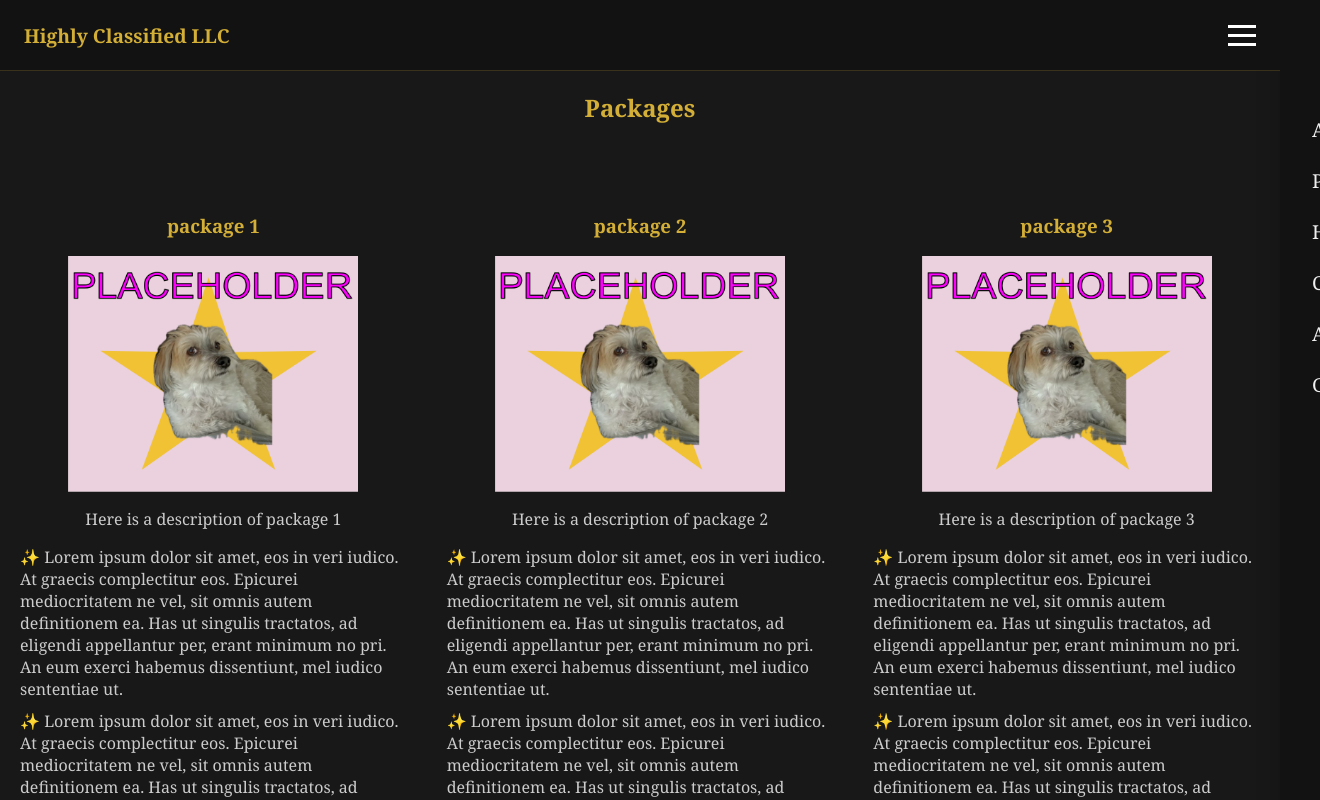
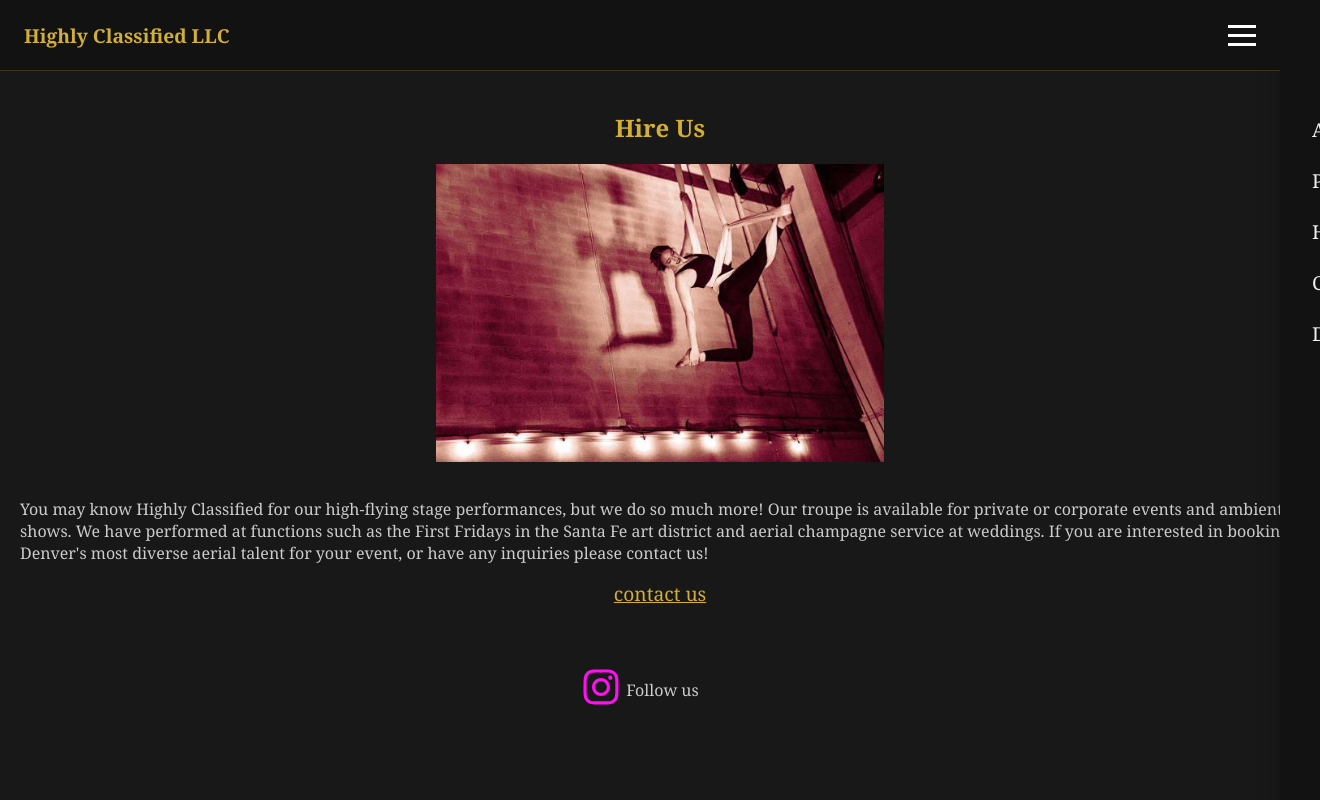
Before and after one commit to sinkbrookstein/highly-classified-site, a React (Vite) app: page /hire-us in a window 1280 px wide. Shown: the top 800 px of the page, 1320 px wide, since content can reach past the window. Built offline with nearby package versions, Linux system fonts and the light colour scheme.

Commit message:
latest content updates - get the most priority items up and running

```diff
--- a/src/App.jsx
+++ b/src/App.jsx
@@ -8,6 +8,7 @@ import Layout from "./pages/Layout.jsx";
 import AuditionsPage from "./pages/AuditionsPage.jsx";
 import HireUsPage from "./pages/HireUsPage.jsx";
 import GalleryPage from "./pages/GalleryPage.jsx";
+import DonationsPage from "./pages/DonationsPage.jsx";
 import ScrollToTop from './components/ScrollToTop.jsx';
 
 export default function App() {
@@ -23,6 +24,7 @@ export default function App() {
                     <Route path="contact" element={<ContactPage/>}/>
                     <Route path="auditions" element={<AuditionsPage/>}/>
                     <Route path="gallery" element={<GalleryPage/>}/>
+                    <Route path="donations" element={<DonationsPage/>}/>
                 </Route>
             </Routes>
         </BrowserRouter>
--- a/src/assets/performances/performances.json
+++ b/src/assets/performances/performances.json
@@ -21,10 +21,18 @@
       "showtimes": ["2023-04-29T20:00:00"],
       "tickets": null
     }, {
+      "title": "Circus Game Show",
+      "image": "/images/circus_gameshow_2.jpg",
+      "description": "Improvised aerial game show",
+      "details": "Fundraiser for Monster Story",
+      "showtimes": ["2026-04-18T19:00:00"],
+      "tickets": null,
+      "venmo": "@CourtneyDayOC"
+    }, {
       "title": "Monster Story",
       "image": "/images/monster-story.png",
       "description": "Embrace your inner monster.",
-      "details": "Denver Fringe Festival 2026",
+      "details": "Denver and Fort Collins Fringe Festival 2026",
       "showtimes": ["TBD"],
       "tickets": null
     }
--- a/src/pages/AuditionsPage.jsx
+++ b/src/pages/AuditionsPage.jsx
@@ -10,7 +10,7 @@ const AuditionsPage = () => {
         </div>
     )
 };
-
+//TODO - future proof this so Coco can put in her own forms for auditions
 function AuditionsBlurb() {
     return <div className="auditions-blurb">
         <h2>Want to join us?</h2>
--- /dev/null
+++ b/src/pages/DonationsPage.jsx
@@ -0,0 +1,29 @@
+import '../styles/Donations.css';
+import Footer from "../components/Footer.jsx";
+
+const DonationsPage = () => {
+    return (
+        <div className="donations-container">
+            <DonationsBlurb/>
+            <div className="footer">
+                <Footer/>
+            </div>
+        </div>
+    )
+};
+
+function DonationsBlurb() {
+    return <div className="donations-blurb">
+        <h2>Donations</h2>
+        <p>Thank you so much for supporting us! We are a grassroots aerial troupe. 100% of
+            proceeds go directly to cast members, costuming, venue costs, etc. Your support
+            makes our performances possible. Currently, we can only accept donations through the
+            paypal link below. Thank you for supporting Denver local arts!
+        </p>
+        <div className="form">
+            <a href="https://www.paypal.com/paypalme/cocodayoc">Donate Here</a>
+        </div>
+    </div>
+}
+
+export default DonationsPage;
--- a/src/pages/HireUsPage.jsx
+++ b/src/pages/HireUsPage.jsx
@@ -1,16 +1,33 @@
 import '../styles/HireUsPage.css';
 import placeholderImage from '../assets/placeholder.png';
+import tempImage from '../assets/gallery/lisa-sling-ambient.jpg';
 import {Link} from 'react-router-dom';
 import Footer from "../components/Footer.jsx";
 
 const HireUsPage = () => {
     return (
         <div className="hire-us-container">
-            <Packages/>
+            {/*<Packages/> This will be added later, for now putting in temporary blurb*/}
+            <HireUsInfo/>
             <Footer/>
         </div>
     )
 };
+
+function HireUsInfo() {
+    return <div className="hire-us-info">
+        <h2>Hire Us</h2>
+        <img src={tempImage} alt="Hire Us" className="temp-image"/>
+        <p>
+            You may know Highly Classified for our high-flying stage performances, but we do so much more!
+            Our troupe is available for private or corporate events and ambient shows. We have performed
+            at functions such as the First Fridays in the Santa Fe art district and aerial champagne service
+            at weddings. If you are interested in booking Denver's most diverse aerial talent for your event, or
+            have any inquiries please contact us!
+        </p>
+        <a className="link"><Link to="/contact">contact us</Link></a>
+    </div>
+}
 
 function Packages() {
     return <div className="packages-container">
--- a/src/pages/HomePage.jsx
+++ b/src/pages/HomePage.jsx
@@ -75,7 +75,8 @@ function HireUsBlurb() {
         <ul className="services-list">
             <li>✨ <a className="list-link"><Link to="/performances">Aerial Stage Performances</Link></a></li>
             <li>✨ <a className="list-link"><Link to="/hire-us">Hire Us for your private event</Link></a></li>
-            <li>✨ <a className="list-link"><Link to="/gallery">See our Gallery</Link></a></li>
+            {/*<li>✨ <a className="list-link"><Link to="/gallery">See our Gallery</Link></a></li>*/}
+            <li>✨ <a className="list-link"><Link to="/donations">Donations</Link></a></li>
         </ul>
     </div>
 }
--- a/src/pages/Layout.jsx
+++ b/src/pages/Layout.jsx
@@ -45,10 +45,11 @@ function Navbar() {
                 <ul>
                     <li><Link to="/about" onClick={closeMenu}>About</Link></li>
                     <li><Link to="/performances" onClick={closeMenu}>Performances</Link></li>
-                    <li><Link to="/hire-us" onClick={closeMenu}>HireUs</Link></li>
+                    <li><Link to="/hire-us" onClick={closeMenu}>Hire Us</Link></li>
                     <li><Link to="/contact" onClick={closeMenu}>Contact</Link></li>
-                    <li><Link to="/auditions" onClick={closeMenu}>Auditions</Link></li>
-                    <li><Link to="/gallery" onClick={closeMenu}>Gallery</Link></li>
+                    {/*<li><Link to="/auditions" onClick={closeMenu}>Auditions</Link></li>*/}
+                    {/*<li><Link to="/gallery" onClick={closeMenu}>Gallery</Link></li>*/}
+                    <li><Link to="/donations" onClick={closeMenu}>Donations</Link></li>
                 </ul>
             </aside>
         </>
--- a/src/pages/PerformancesPage.jsx
+++ b/src/pages/PerformancesPage.jsx
@@ -24,6 +24,17 @@ function isLatestShowPast(showtimes) {
     return latest < new Date();
 }
 
+function getReadableDate(date) {
+    if (date === "TBD") {return date}
+    const options = {
+        month: 'short',
+        day: 'numeric',
+        hour: 'numeric',
+        minute: '2-digit'
+    };
+    return new Date(date).toLocaleString('en-US', options);
+}
+
 function UpcomingPerformances() {
     const upcoming = data.performances.filter(p => !isLatestShowPast(p.showtimes));
     //TODO - handle the case if there are no upcoming performances.
@@ -39,7 +50,7 @@ function UpcomingPerformances() {
                     <p>{performance.details}</p>
                     <div className="showtimes-container">
                         <p className="showtimes">Show times: </p>
-                        {performance.showtimes.map(showtime => (<p>{showtime}</p>))}
+                        {performance.showtimes.map(showtime => (<p>{getReadableDate(showtime)}</p>))}
                     </div>
                     {performance.tickets && (
                         <a
@@ -49,6 +60,9 @@ function UpcomingPerformances() {
                         >
                             Tickets
                         </a>
+                    )}
+                    {performance.venmo && (
+                        <p className="showtimes">venmo: {performance.venmo}</p>
                     )}
                 </div>
             </div>
--- /dev/null
+++ b/src/styles/Donations.css
@@ -0,0 +1,17 @@
+.donations-blurb {
+    display: flex;
+    flex-direction: column;
+    align-items: center;
+    width: 100%;
+    padding: 20px;
+}
+
+.donations-blurb h2 {
+    color: #d4af37;
+}
+
+.footer {
+    position: fixed;
+    bottom: 0;
+    width: 100%;
+}
--- a/src/styles/HireUsPage.css
+++ b/src/styles/HireUsPage.css
@@ -63,3 +63,22 @@
         flex-direction: column;
     }
 }
+
+
+/*TEMPORARY STYLING UNTIL PACKAGES EXIST*/
+.hire-us-info {
+    display: flex;
+    flex-direction: column;
+    align-items: center;
+    width: 100%;
+    padding: 20px;
+}
+
+.hire-us-info h2 {
+    color: #d4af37;
+}
+
+.temp-image {
+    width: 35%;
+    padding-bottom: 20px;
+}
```
Also changed, not shown: src/assets/performances/images/circus_gameshow_2.jpg (added).
